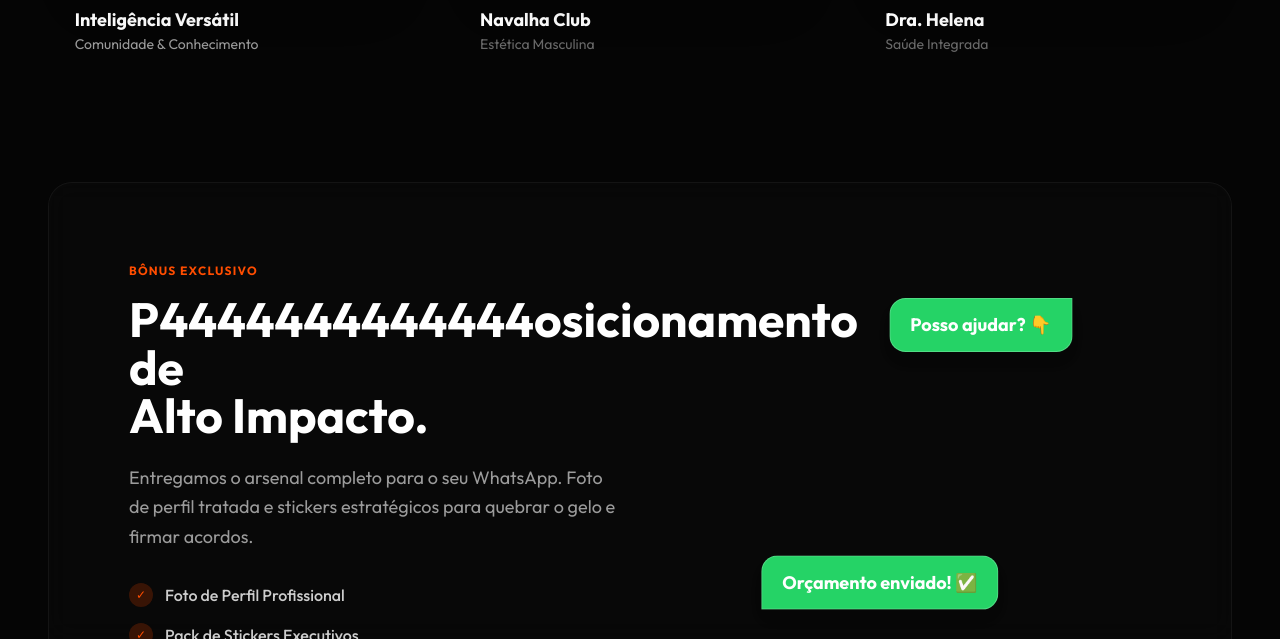
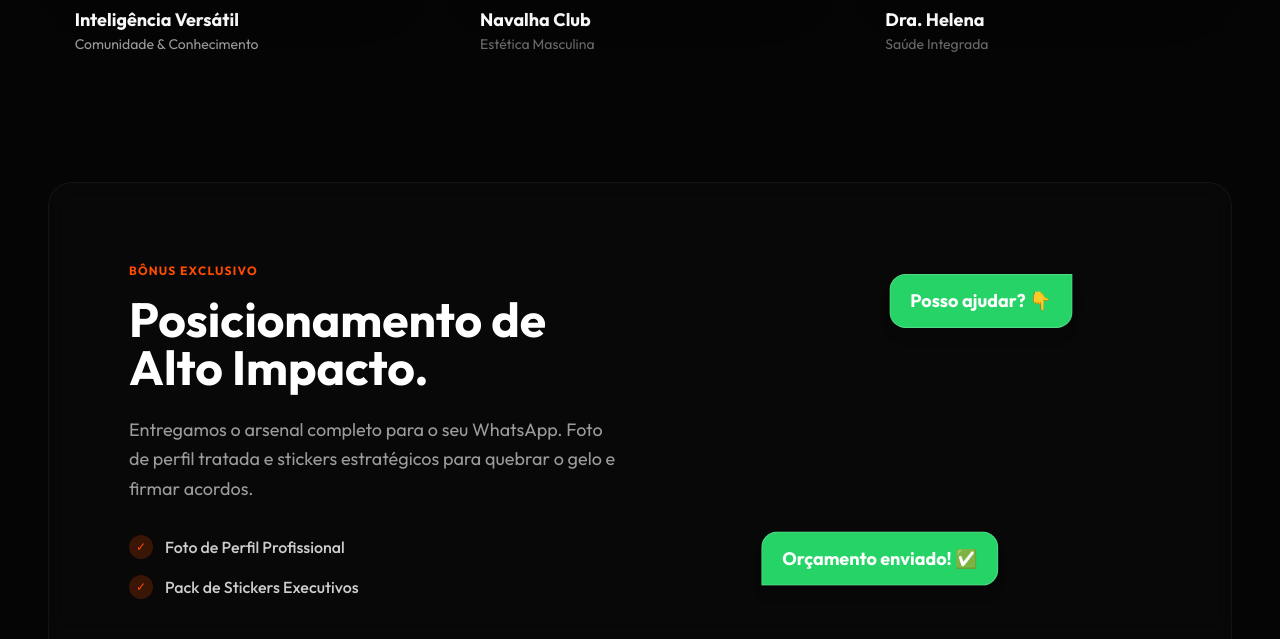
Before and after one commit to alexlivre/inkpage, a plain HTML site: page index.html in a window 1280 px wide. Shown: the part 2417-3056 px from the top of the page. Drawn offline with nearby package versions, Linux system fonts and the light colour scheme.

Commit message:
Atualização

```diff
--- a/index.html
+++ b/index.html
@@ -364,8 +364,7 @@
                         <div>
                             <span class="text-accent font-bold tracking-widest uppercase text-xs mb-4 block">Bônus
                                 Exclusivo</span>
-                            <h3 class="text-3xl md:text-5xl font-bold text-white mb-6">P4444444444444osicionamento de
-                                <br />Alto
+                            <h3 class="text-3xl md:text-5xl font-bold text-white mb-6">Posicionamento de <br />Alto
                                 Impacto.</h3>
                             <p class="text-lg text-white/60 mb-8 leading-relaxed">
                                 Entregamos o arsenal completo para o seu WhatsApp. Foto de perfil tratada e stickers
```
Also changed, not shown: assets/img/inteligencia-versatil.png (added).
